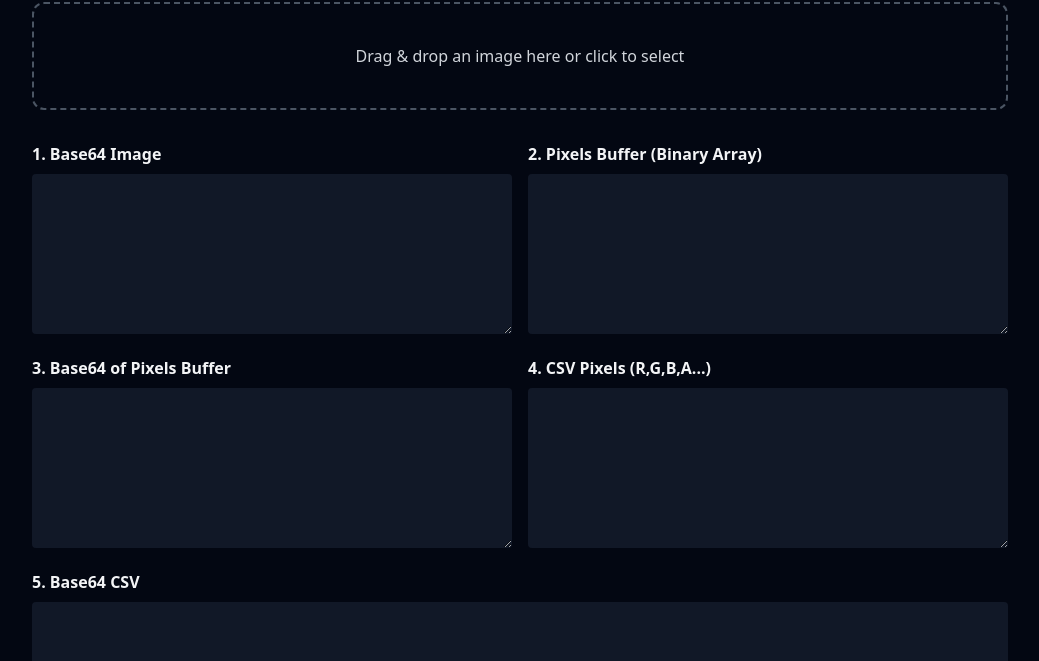
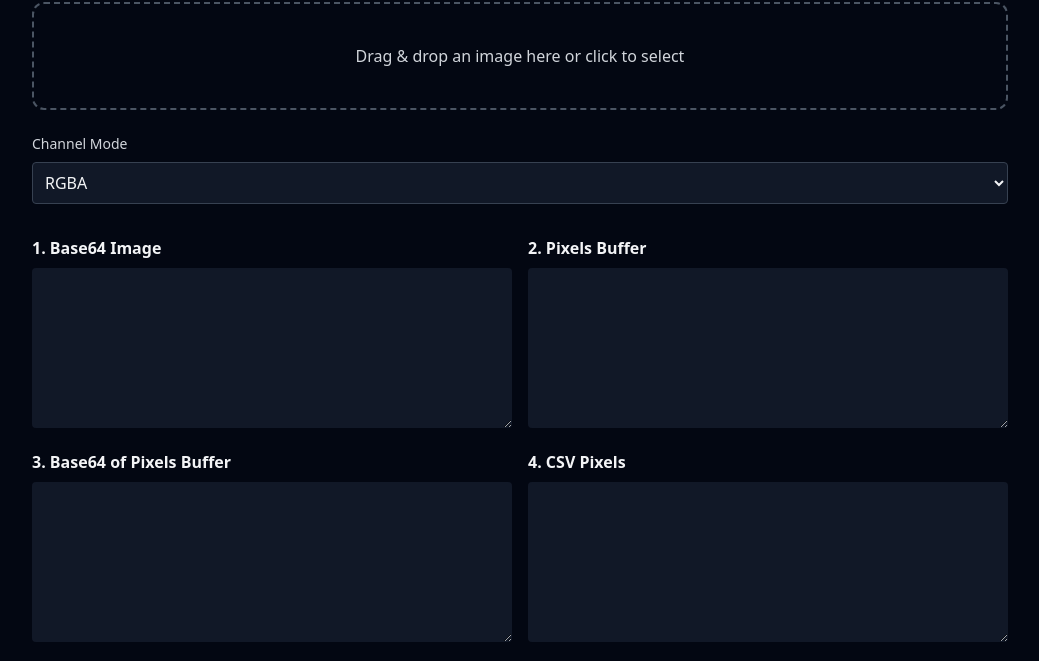
Before and after one commit to BaseMax/image2pixel, a website: page index.html in a window 1280 px wide. Shown: the part 78-739 px from the top of the page, without its empty margins (120-1159 px from the left). Drawn offline with nearby package versions, Linux system fonts and the light colour scheme.

Commit message:
Update index.html

```diff
--- a/index.html
+++ b/index.html
@@ -19,6 +19,20 @@
       <input id="fileInput" type="file" accept="image/*" class="hidden" />
     </div>
 
+    <!-- Controls -->
+    <div class="mt-6">
+      <label class="block mb-2 text-sm text-gray-300">Channel Mode</label>
+      <select id="channelMode"
+        class="bg-gray-900 border border-gray-700 p-2 rounded w-full">
+        <option value="rgba">RGBA</option>
+        <option value="rgb">RGB</option>
+        <option value="r">R</option>
+        <option value="g">G</option>
+        <option value="b">B</option>
+        <option value="a">A</option>
+      </select>
+    </div>
+
     <!-- Preview -->
     <div class="mt-6">
       <img id="preview" class="max-h-64 rounded-lg hidden border border-gray-700"/>
@@ -33,7 +47,7 @@
       </div>
 
       <div>
-        <h2 class="font-semibold mb-2">2. Pixels Buffer (Binary Array)</h2>
+        <h2 class="font-semibold mb-2">2. Pixels Buffer</h2>
         <textarea id="outPixels" class="w-full h-40 bg-gray-900 p-2 rounded"></textarea>
       </div>
 
@@ -43,7 +57,7 @@
       </div>
 
       <div>
-        <h2 class="font-semibold mb-2">4. CSV Pixels (R,G,B,A...)</h2>
+        <h2 class="font-semibold mb-2">4. CSV Pixels</h2>
         <textarea id="outCSV" class="w-full h-40 bg-gray-900 p-2 rounded"></textarea>
       </div>
 
```
